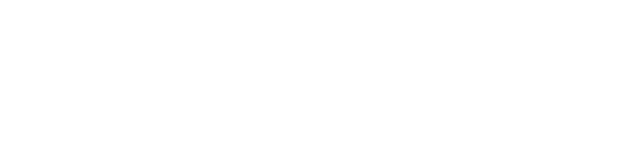
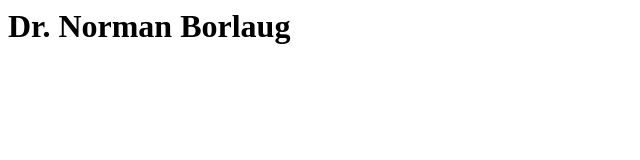
Before and after one commit to eskainah/Ed-Collins_Microverse_Trails, a plain HTML site: page HTML&CSS Project/index.html in a window 1280 px wide. Shown: the whole page, without its empty margins (0-640 px from the left). Drawn offline with Linux system fonts and the light colour scheme.

Commit message:
Title Created

```diff
--- a/HTML&CSS Project/index.html
+++ b/HTML&CSS Project/index.html
@@ -7,7 +7,7 @@
 </head>
 <body>
     <main id="main">
-
+        <h1 id="title"> Dr. Norman Borlaug </h1>
     </main>
 
 </body>
```
